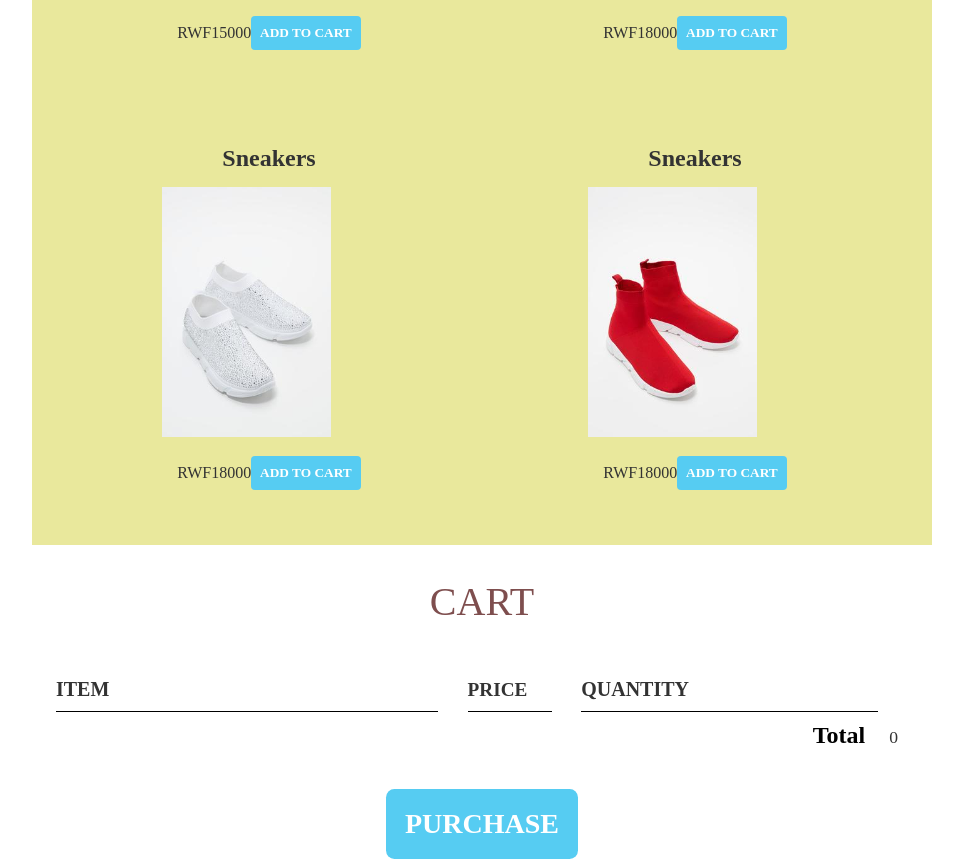
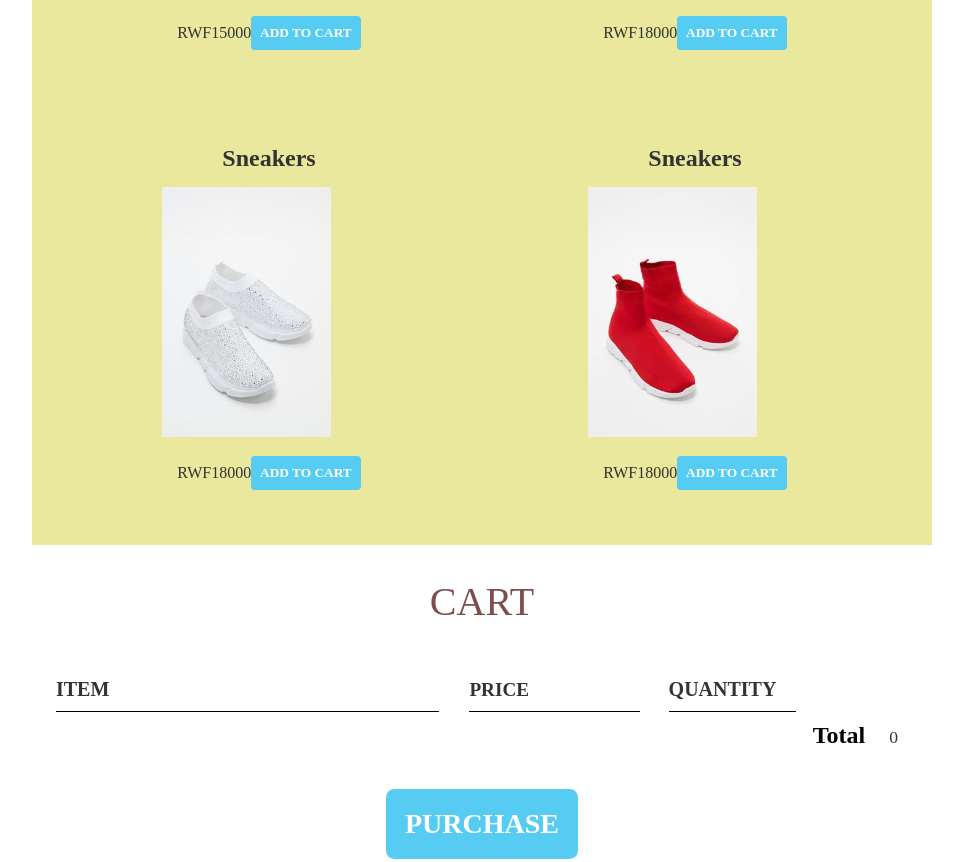
Before and after one commit to ubelyse/online_fashion_store, a plain HTML site: page StoreShoes.html in a window 1280 px wide. Shown: the part 5877-6739 px from the top of the page, without its empty margins (158-1121 px from the left). Drawn offline with Linux system fonts and the light colour scheme.

Commit message:
style the cart quantity

```diff
--- a/CSS/shoes.css
+++ b/CSS/shoes.css
@@ -179,13 +179,13 @@ html, body {
 }
 
 .cart-price {
-  width: 10%;
+  width: 20%;
   font-size: 1.2em;
   color: #333;
 }
 
 .cart-quantity {
-  width: 35%;
+  width: 15%;
 }
 
 .cart-item-title {
```
